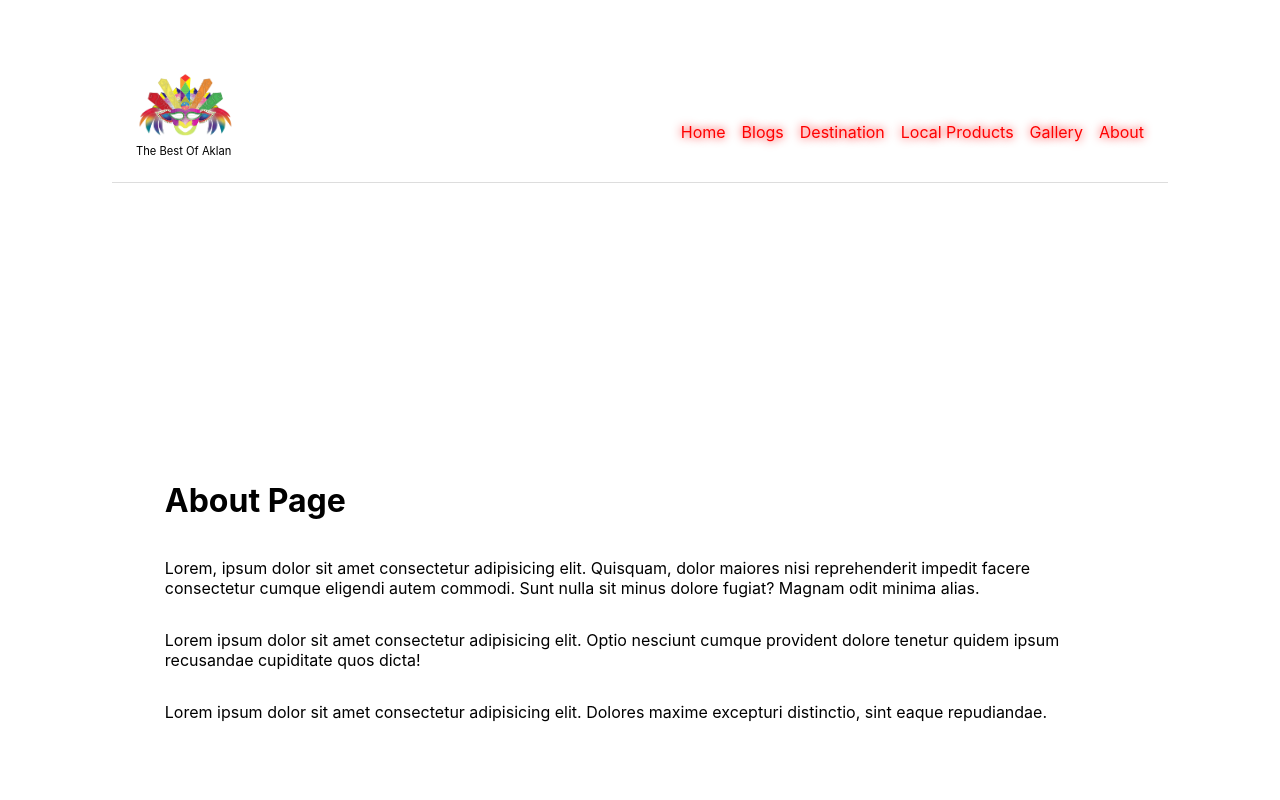
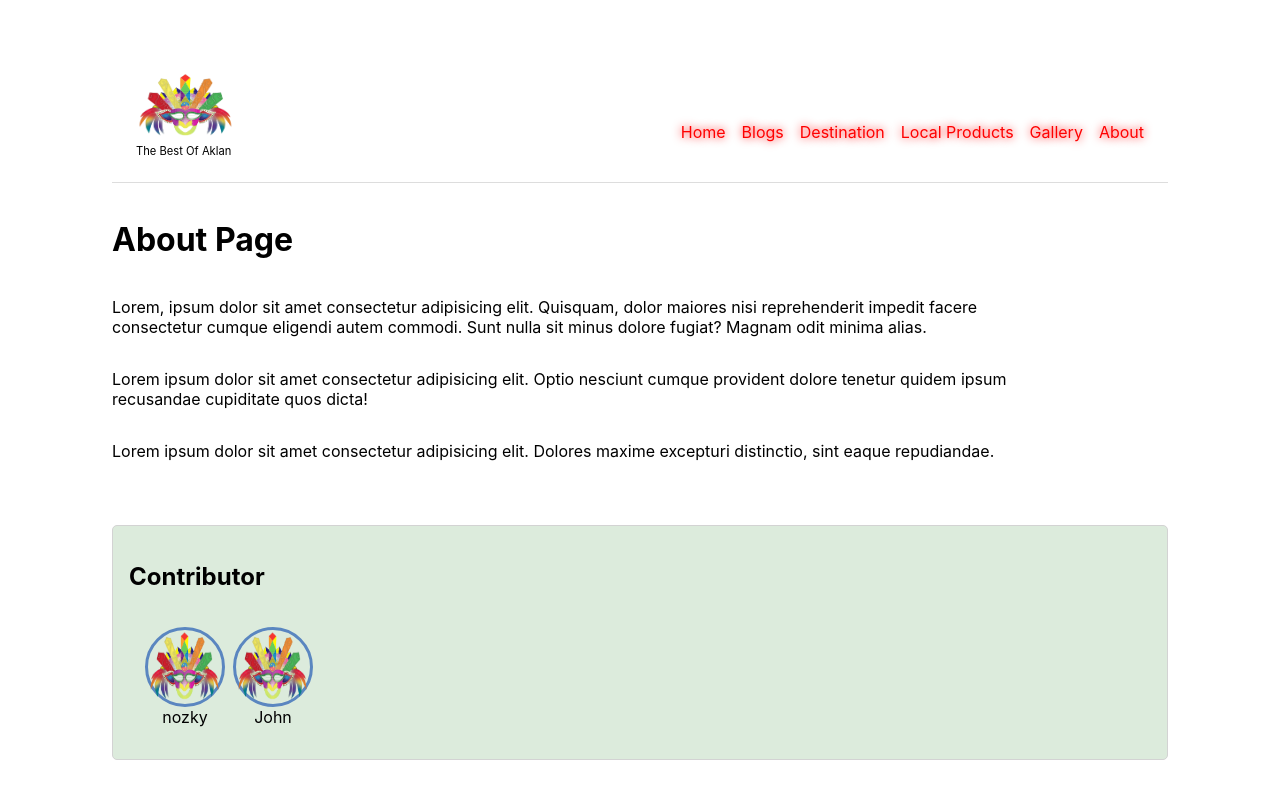
Before and after one commit to nozky/baraka-ni-kalantyaw, a Next.js app: page /about in a window 1280 px wide. Shown: the top 800 px of the page. Built offline with nearby package versions, Linux system fonts and the light colour scheme.

Commit message:
adeded contributor on about page

```diff
--- /dev/null
+++ b/components/Contributor.jsx
@@ -0,0 +1,30 @@
+import React from 'react'
+import Image from 'next/image'
+import styles from '../styles/contributor.module.css'
+import Link from 'next/link'
+const Contributor = ({info}) => {
+  return (
+    <div className={ styles.contributor }>
+      <div className={ styles.image}>
+        <Image
+          src={ info.image }
+          layout='fill'
+        />
+      </div>
+      <p>{info.nickname}</p>
+      <div className={styles.tooltip}>
+        <p>
+          <span>{info.name}</span> <br/>
+          <span>{info.email}</span> <br/>
+          <span>
+            <Link href={info.siteLink}>
+              <a> Visit: { info.siteLink }</a>
+            </Link>
+          </span>
+        </p>
+      </div>
+    </div>
+  )
+}
+
+export default Contributor
--- /dev/null
+++ b/data/contributor.js
@@ -0,0 +1,18 @@
+const persons =[
+  {
+    name: 'Norvillie Villaruel',
+    nickname: "nozky",
+    email: "norvillie.villaruel@edu.sait.ca",
+    siteLink: "https://nozky.github.io/norvillie/",
+    image: "/logo.png"
+  },
+  {
+    name: 'John Barrios',
+    nickname: "John",
+    email: "jebarrios3@up.edu.ph",
+    siteLink: "",
+    image: "/logo.png"
+  }
+]
+
+export default persons
--- a/pages/about/index.jsx
+++ b/pages/about/index.jsx
@@ -1,14 +1,44 @@
-import React from 'react'
+import React,{ useEffect, useState } from 'react'
+import Image from 'next/image'
+import Contributor from '../../components/Contributor'
+import styles from '../../styles/about.module.css'
 
-const index = () => {
+
+const index = ({contributor}) => {
+  const [people, setPeople] = useState(null)
+
+  useEffect(()=>{
+    setPeople(JSON.parse( contributor ).default)
+  },[])
+
+
   return (
-    <div className='about'>
-      <h1>About Page</h1>
-      <p>Lorem, ipsum dolor sit amet consectetur adipisicing elit. Quisquam, dolor maiores nisi reprehenderit impedit facere consectetur cumque eligendi autem commodi. Sunt nulla sit minus dolore fugiat? Magnam odit minima alias.</p>
-      <p>Lorem ipsum dolor sit amet consectetur adipisicing elit. Optio nesciunt cumque provident dolore tenetur quidem ipsum recusandae cupiditate quos dicta!</p>
-      <p>Lorem ipsum dolor sit amet consectetur adipisicing elit. Dolores maxime excepturi distinctio, sint eaque repudiandae.</p>
+    <div className={ styles.about_container }>
+
+      <div className={ styles.about }>
+        <h1>About Page</h1>
+        <p>Lorem, ipsum dolor sit amet consectetur adipisicing elit. Quisquam, dolor maiores nisi reprehenderit impedit facere consectetur cumque eligendi autem commodi. Sunt nulla sit minus dolore fugiat? Magnam odit minima alias.</p>
+        <p>Lorem ipsum dolor sit amet consectetur adipisicing elit. Optio nesciunt cumque provident dolore tenetur quidem ipsum recusandae cupiditate quos dicta!</p>
+        <p>Lorem ipsum dolor sit amet consectetur adipisicing elit. Dolores maxime excepturi distinctio, sint eaque repudiandae.</p>
+      </div>
+
+      <div className={ styles.contributor_container}>
+        <h2>Contributor</h2>
+        <div className={ styles.contributor_persons_wrapper }>
+          { people && people.map( person => <Contributor info={ person } key={ person.name}/>) }
+        </div>
+      </div>
     </div>
   )
 }
 
+export const getStaticProps =(context) => {
+  const contributor = require('../../data/contributor')
+  return {
+    props: {
+      contributor: JSON.stringify( contributor )
+    }
+  }
+}
+
 export default index
--- /dev/null
+++ b/styles/about.module.css
@@ -0,0 +1,25 @@
+.about_container{
+  min-height: 100vh;
+}
+
+.contributor_container{
+  margin-top: 3rem;
+  border: 1px solid lightgray;
+  border-radius: 5px;
+  padding: 1rem;
+  background-color: rgba(118, 177, 118, 0.253);
+}
+
+.contributor_persons_wrapper{
+  display: flex;
+  flex-wrap: wrap;
+  padding: 1rem;
+  gap: 0.5rem;
+}
+
+.about{
+  width: 90%;
+  display: flex;
+  flex-direction: column;
+  align-items: flex-start;
+}
--- /dev/null
+++ b/styles/contributor.module.css
@@ -0,0 +1,46 @@
+.contributor{
+  position: relative;
+  display: flex;
+  flex-direction: column;
+  justify-content: center;
+  align-items: center;
+}
+
+.contributor p{
+  margin: 0;
+}
+
+.contributor:hover{
+  cursor: pointer;
+}
+
+.contributor:hover .tooltip,
+.contributor:active .tooltip,
+.contributor:focus .tooltip{
+  visibility: visible;
+}
+
+.tooltip a{
+  color: blue;
+}
+
+.tooltip{
+  position: absolute;
+  top: 0;
+  left: 0;
+  width: max-content;
+  background-color: lightgray;
+  border-radius: 5px;
+  visibility: hidden;
+  border: 1px solid lightgray;
+  padding: 1rem;
+  z-index: 100;
+}
+
+.image{
+  position: relative;
+  border: 3px solid rgb(90, 134, 192);
+  min-width: 80px;
+  min-height: 80px;
+  border-radius: 100%;
+}
--- a/styles/globals.css
+++ b/styles/globals.css
@@ -31,16 +31,6 @@ a {
   margin: 0 auto;
 }
 
-.about{
-  min-height: 100vh;
-  width: 90%;
-  margin: 0 auto;
-  display: flex;
-  flex-direction: column;
-  justify-content: center;
-  align-items: flex-start;
-}
-
 @media (max-width: 720px){
 
    .layout{
```
